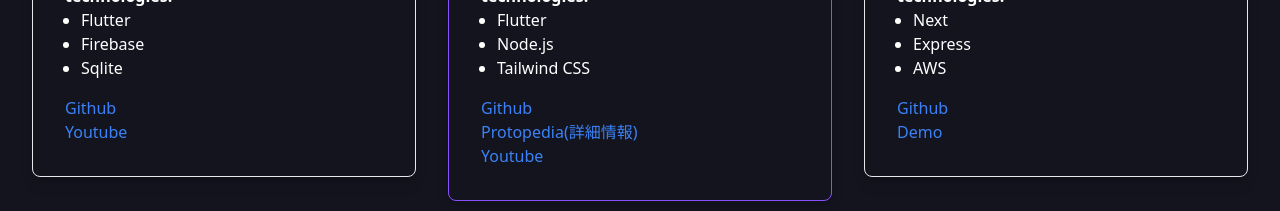
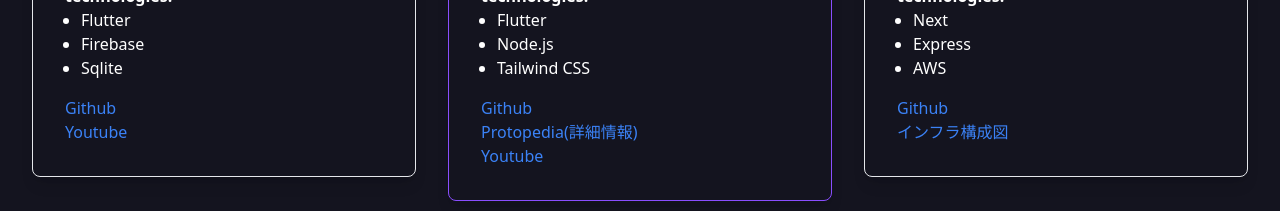
Before and after one commit to Fuuma0000/portfolio, a React (Vite) app: page / in a window 1280 px wide. Shown: the part 2920-3131 px from the top of the page. Built offline with nearby package versions, Linux system fonts and the light colour scheme.

Commit message:
feat: インフラ構成図の追加

```diff
--- a/src/components/Projects.tsx
+++ b/src/components/Projects.tsx
@@ -110,9 +110,10 @@ const Projects = ({ index }: { index: number }) => {
           url: 'https://github.com/Fuuma0000/e-ten',
           displayName: 'Github',
         },
+
         {
-          url: 'https://example.com/project1',
-          displayName: 'Demo',
+          url: 'https://github.com/Fuuma0000/e-ten/blob/main/docs/infra2.png',
+          displayName: 'インフラ構成図',
         },
       ],
     },
```
